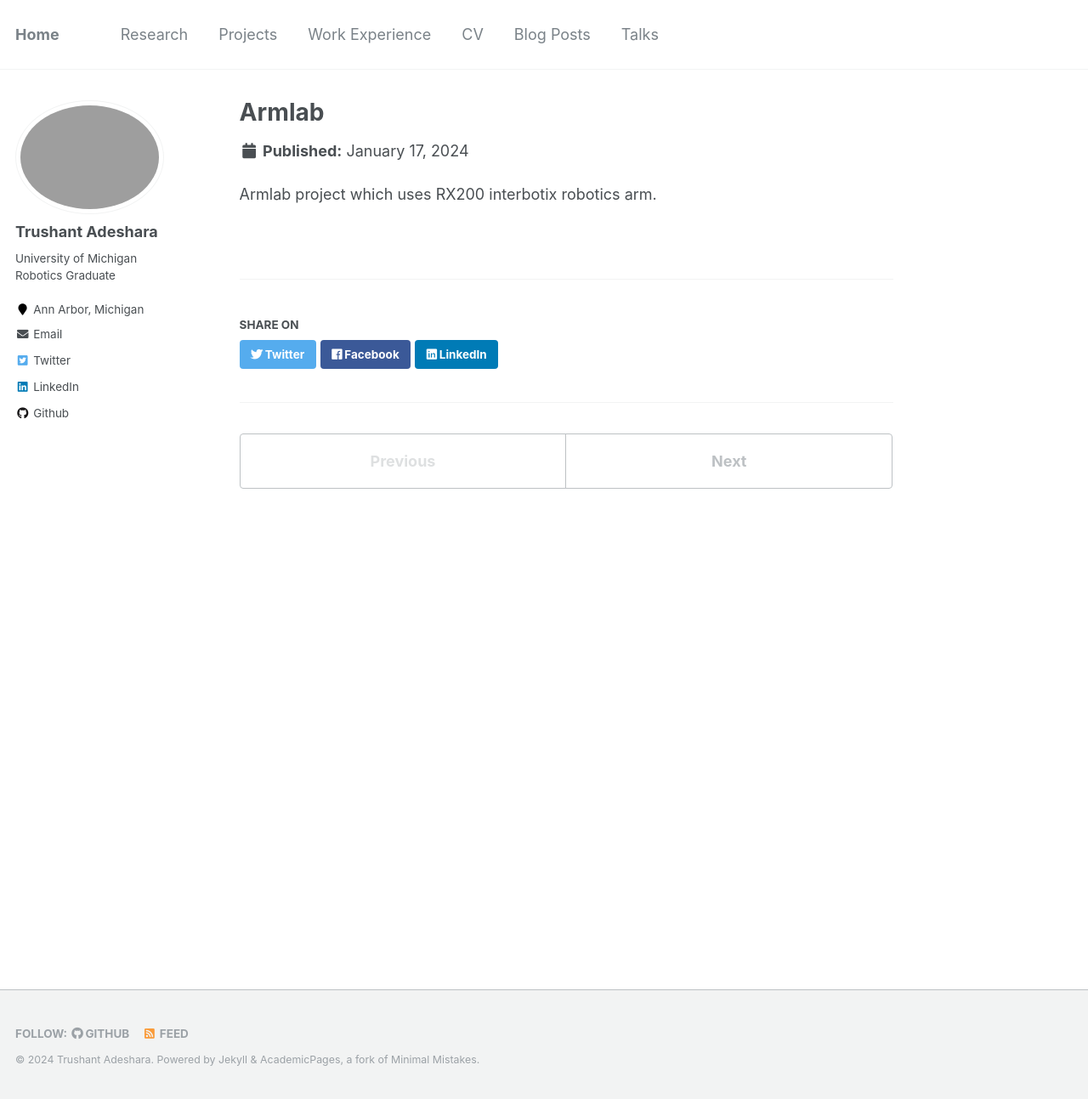
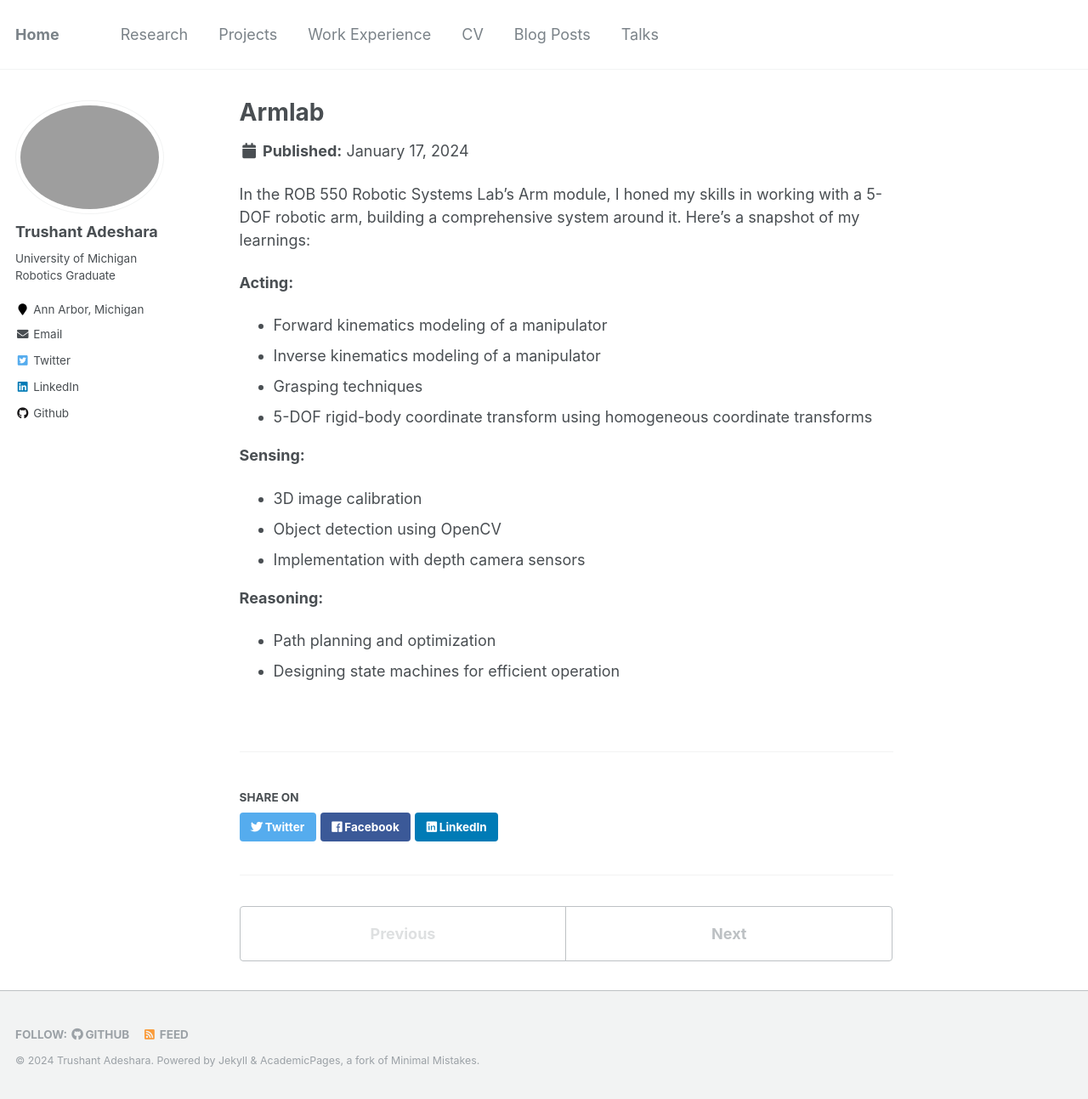
Before and after one commit to trushant05/trushant05.github.io, a Jekyll site: the page built from _research/research-1.md, in a window 1280 px wide and 1293 px high. Shown: the whole window at 85% size. Built offline with Jekyll 4.4.1, drawn with Linux system fonts in a browser that asks for light colours.

Commit message:
add general overview of armlab

```diff
--- a/_research/research-1.md
+++ b/_research/research-1.md
@@ -3,4 +3,19 @@ title: "Armlab"
 collection: research
 ---
 
-Armlab project which uses RX200 interbotix robotics arm.
+In the ROB 550 Robotic Systems Lab's Arm module, I honed my skills in working with a 5-DOF robotic arm, building a comprehensive system around it. Here's a snapshot of my learnings:
+
+**Acting:**
+- Forward kinematics modeling of a manipulator
+- Inverse kinematics modeling of a manipulator
+- Grasping techniques
+- 5-DOF rigid-body coordinate transform using homogeneous coordinate transforms
+
+**Sensing:**
+- 3D image calibration
+- Object detection using OpenCV
+- Implementation with depth camera sensors
+
+**Reasoning:**
+- Path planning and optimization
+- Designing state machines for efficient operation
```
